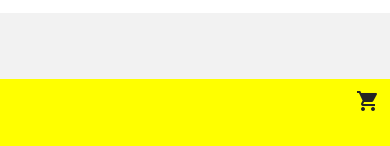
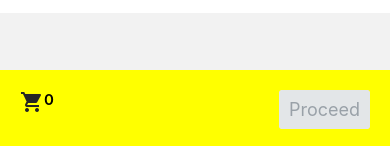
Before and after one commit to zancheema/COMP1424-coursework, a React Native app in the folder UniversalYogaUser/: screen /Classes in a window 390 px wide. Shown: the part 695-841 px from the top of the page. Built offline with nearby package versions, Linux system fonts and the light colour scheme.

Commit message:
implemented cart in ClassList

```diff
--- a/UniversalYogaUser/components/ClassesScreen/CartTab.js
+++ b/UniversalYogaUser/components/ClassesScreen/CartTab.js
@@ -1,19 +1,22 @@
-import { Icon } from "@rneui/base";
-import { View } from "react-native";
+import { Button, Icon } from "@rneui/base";
+import { Text, View } from "react-native";
 
-function CartTab() {
+function CartTab({ cart }) {
     return <View
         style={{
-            // height: 30,
-            // height: '10%',
-            maxHeight: 70,
             backgroundColor: 'yellow',
-            flex: 1,
             flexDirection: 'row',
-            justifyContent: 'flex-end',
-            padding: 10
+            justifyContent: 'space-between',
+            padding: 20,
         }}>
-        <Icon name="shopping-cart" />
+            <View
+                style={{flexDirection: 'row'}}
+            >
+                <Icon name="shopping-cart" />
+                <Text style={{color: 'black', marginEnd: 10, fontSize: 15, fontWeight: 600}}>{cart.length}</Text>
+            </View>
+
+            <Button title='Proceed' disabled={cart.length === 0} />
     </View>
 }
 
--- a/UniversalYogaUser/components/ClassesScreen/ClassList.js
+++ b/UniversalYogaUser/components/ClassesScreen/ClassList.js
@@ -3,19 +3,12 @@ import { SectionList, Text } from "react-native";
 import styles from "../../common/styles";
 import { useEffect } from "react";
 
-function ClassList({ classes, selectedDay, selectedTime }) {
+function ClassList({ classes, selectedDay, selectedTime, cart, addToCart, removeFromCart }) {
     const classMap = classes.reduce((r, a) => {
         r[`${a.classDay} ${a.classTime}`] = r[`${a.classDay} ${a.classTime}`] || [];
         r[`${a.classDay} ${a.classTime}`].push(a);
         return r;
     }, Object.create(null));
-
-    useEffect(() => {
-        console.log('classMap: ', JSON.stringify(classMap));
-    }, [classMap]);
-    // const classItems = classMap.filter(c => (!selectedDay || c.classDay === selectedDay) && (!selectedTime || c.classTime === selectedTime));
-
-    // const [selectedItems, setSelectedItems]
 
     return (
         <>
@@ -28,14 +21,25 @@ function ClassList({ classes, selectedDay, selectedTime }) {
             renderItem={({item}) =>
             <ListItem.Swipeable
                 rightContent={(reset) => (
-                    <Button
-                        title={<Text style={{color: 'black', fontWeight: 600, fontSize: 15}}>Add</Text>}
+                    cart.includes(item)
+                    ? <Button
+                        title='Remove'
                         onPress={() => {
                             // implement booking functionality
+                            removeFromCart(item);
                             reset();
                         }}
-                        icon={{name: 'add-shopping-cart', color: 'black'}}
-                        buttonStyle={{minHeight: '100%', backgroundColor: 'yellow'}} />
+                        icon={{name: 'remove-shopping-cart', color: 'white'}}
+                        buttonStyle={{minHeight: '100%', backgroundColor: 'red'}} />
+                    : <Button
+                        title='Add'
+                        onPress={() => {
+                            // implement booking functionality
+                            addToCart(item);
+                            reset();
+                        }}
+                        icon={{name: 'add-shopping-cart', color: 'white'}}
+                        buttonStyle={{minHeight: '100%', backgroundColor: 'green'}} />
                 )}
             >
                 <Icon name='today' />
--- a/UniversalYogaUser/screens/ClassesScreen.js
+++ b/UniversalYogaUser/screens/ClassesScreen.js
@@ -5,11 +5,14 @@ import ClassList from "../components/ClassesScreen/ClassList";
 import SelectDayDropdown from "../components/ClassesScreen/SelectDayDropdown";
 import SelectTimeDropdown from "../components/ClassesScreen/SelectTimeDropdown";
 import CartTab from "../components/ClassesScreen/CartTab";
+import { useCart } from "../util/hooks";
 
 function ClassesScreen() {
     const [classes, setClasses] = useState(dummyClasses);
     const [selectedDay, setSelectedDay] = useState(null);
     const [selectedTime, setSelectedTime] = useState(null);
+
+    const { cart, addToCart, removeFromCart } = useCart();
 
     function getClasses() {
         setClasses(dummyClasses);
@@ -19,8 +22,12 @@ function ClassesScreen() {
         getClasses();
     }, []);
 
+    useEffect(() => {
+        console.log('cart', cart);
+    }, [cart]);
+
     return (
-        <View style={{flex: '1'}}>
+        <View style={{flex: 1}}>
             <SelectDayDropdown
                 classes={classes}
                 setSelectedDay={setSelectedDay}
@@ -29,8 +36,15 @@ function ClassesScreen() {
                 classes={classes}
                 setSelectedTime={setSelectedTime}
             />
-            <ClassList classes={classes} selectedDay={selectedDay} selectedTime={selectedTime} />
-            <CartTab />
+            <ClassList
+                classes={classes}
+                selectedDay={selectedDay}
+                selectedTime={selectedTime}
+                cart={cart}
+                addToCart={addToCart}
+                removeFromCart={removeFromCart}
+            />
+            <CartTab cart={cart} />
         </View>
     );
 }
--- /dev/null
+++ b/UniversalYogaUser/util/hooks.js
@@ -0,0 +1,15 @@
+import { useState } from "react";
+
+export function useCart() {
+    const [cart, setCart] = useState([]);
+
+    function addToCart(classItem) {
+        setCart(state => [...state, classItem]);
+    }
+
+    function removeFromCart(classItem) {
+        setCart(state => state.filter(s => s !== classItem));
+    }
+
+    return { cart, addToCart, removeFromCart };
+}
```
